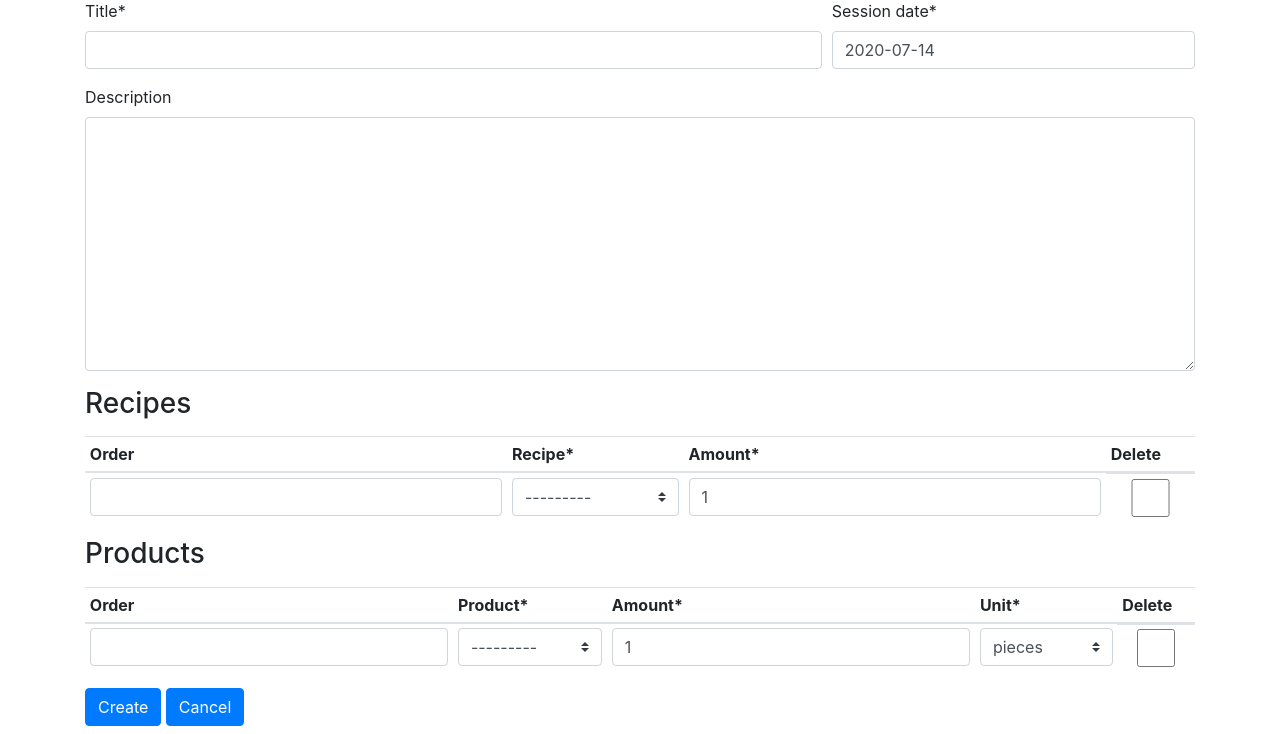
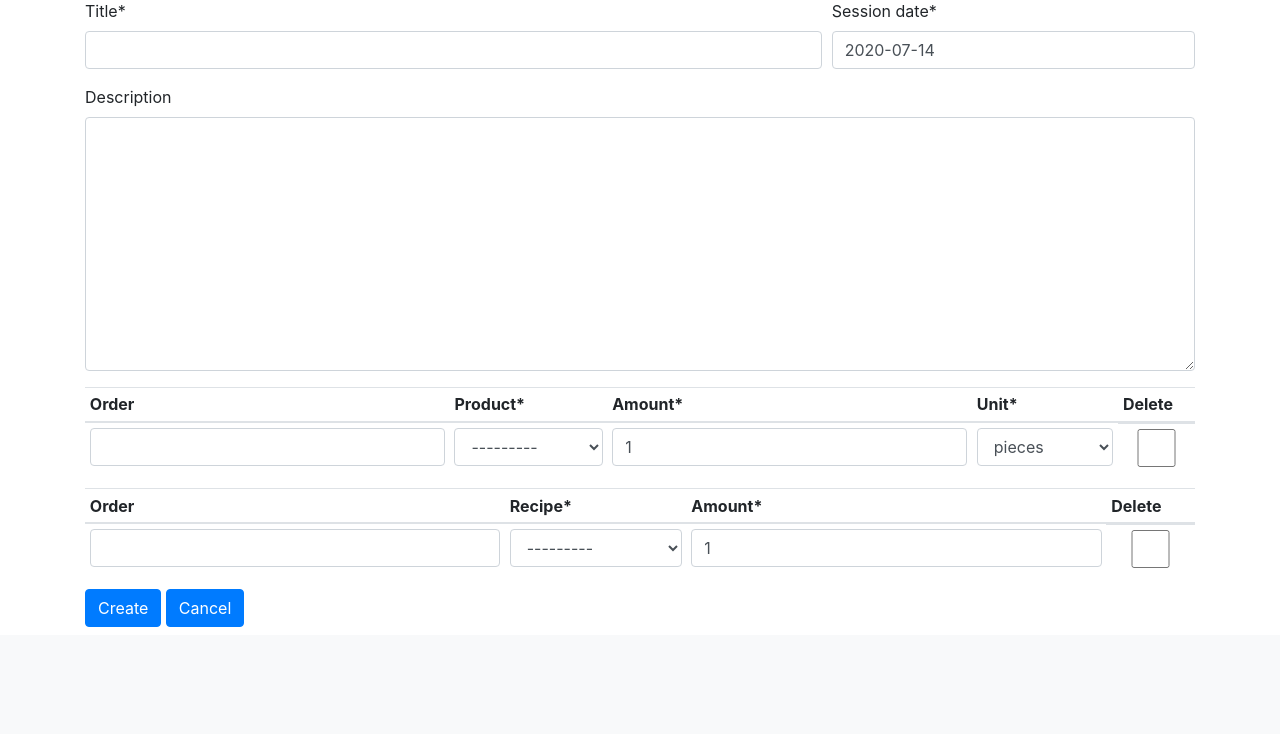
Before and after one commit to cmulders/eefbakt-recipes, a Django app: page /baking/sessions/new/ in a window 1280 px wide. Shown: the part 203-937 px from the top of the page. After the commit the page ends 830 px from the top, so only its background shows below. Run offline with Django 3.2, Linux system fonts and the light colour scheme; data that the repository does not hold is empty; some libraries are stand-ins or nearby versions.

Commit message:
Refactor inline formset for session

```diff
--- a/baking/templates/baking/session_form.html
+++ b/baking/templates/baking/session_form.html
@@ -31,15 +31,11 @@
   {{ form.description|as_crispy_field }}
 
 
-  <h3>Recipes</h3>
+  {% for name, formset in inlines.items %}
   <div class="inline-formset select2">
-    {% crispy recipes_formset formset_helper %}
+    {% crispy formset formset_helper %}
   </div>
-
-  <h3>Products</h3>
-  <div class="inline-formset select2">
-    {% crispy products_formset formset_helper %}
-  </div>
+  {% endfor %}
 
   <input class="btn btn-primary" type="submit" value="{% if object %}Update{% else %}Create{% endif %}">
   <a class="btn btn-primary" href="{{ object.get_absolute_url }}">Cancel</a>
--- a/baking/views.py
+++ b/baking/views.py
@@ -75,9 +75,9 @@ class SessionFormsetFormView(
     ]
     template_name_suffix = "_form"
 
-    def get_recipe_formset(self):
+    def get_inline(self, prefix, cls):
         kwargs = {
-            "prefix": "recipes",
+            "prefix": prefix,
             "instance": self.object,
         }
 
@@ -86,60 +86,45 @@ class SessionFormsetFormView(
                 {"data": self.request.POST, "files": self.request.FILES,}
             )
 
-        return SessionRecipeInlineFormset(**kwargs)
+        return cls(**kwargs)
 
-    def get_product_formset(self):
-        kwargs = {
-            "prefix": "products",
-            "instance": self.object,
+    def get_inlines(self):
+        return {
+            "products_formset": self.get_inline(
+                prefix="products", cls=SessionProductInlineFormset
+            ),
+            "recipes_formset": self.get_inline(
+                prefix="recipes", cls=SessionRecipeInlineFormset
+            ),
         }
-
-        if self.request.method in ("POST", "PUT"):
-            kwargs.update(
-                {"data": self.request.POST, "files": self.request.FILES,}
-            )
-
-        return SessionProductInlineFormset(**kwargs)
 
     def get_formset_helper(self):
         helper = FormHelper()
         helper.form_tag = False
         helper.disable_csrf = True
-        helper.form_id = "recipe-inline-formset"
+        helper.use_custom_control = False
         helper.template = "bootstrap4/table_inline_formset.html"
         return helper
 
     def get_context_data(self, **kwargs):
         kwargs.update(
-            {
-                "formset_helper": self.get_formset_helper(),
-                "recipes_formset": self.get_recipe_formset(),
-                "products_formset": self.get_product_formset(),
-            }
+            {"formset_helper": self.get_formset_helper(), "inlines": self.get_inlines()}
         )
         return super().get_context_data(**kwargs)
 
     @transaction.atomic
-    def form_valid(self, form, recipes_formset, products_formset):
+    def form_valid(self, form, inlines={}):
         response = super().form_valid(form)
 
-        recipes_formset.instance = self.object
-        recipes_formset.save()
-
-        products_formset.instance = self.object
-        products_formset.save()
+        for inline in inlines.values():
+            inline.instance = self.object
+            inline.save()
 
         return response
 
-    def form_invalid(self, form, recipes_formset, products_formset):
+    def form_invalid(self, form, inlines={}):
         """If the form is invalid, render the invalid form and formsets."""
-        return self.render_to_response(
-            self.get_context_data(
-                form=form,
-                recipes_formset=recipes_formset,
-                products_formset=products_formset,
-            )
-        )
+        return self.render_to_response(self.get_context_data(form=form, **inlines,))
 
     def post(self, request, *args, **kwargs):
         """
@@ -147,16 +132,11 @@ class SessionFormsetFormView(
         POST variables and then check if it's valid.
         """
         form = self.get_form()
-        recipes_formset = self.get_recipe_formset()
-        products_formset = self.get_product_formset()
-        if (
-            form.is_valid()
-            and recipes_formset.is_valid()
-            and products_formset.is_valid()
-        ):
-            return self.form_valid(form, recipes_formset, products_formset)
+        inlines = self.get_inlines()
+        if form.is_valid() and all(inline.is_valid() for inline in inlines.values()):
+            return self.form_valid(form, inlines)
         else:
-            return self.form_invalid(form, recipes_formset, products_formset)
+            return self.form_invalid(form, inlines)
 
 
 class SessionCreateView(SessionFormsetFormView):
```
Also changed, not shown: data/templates/data/recipe_detail.html (+11 -9 lines).
